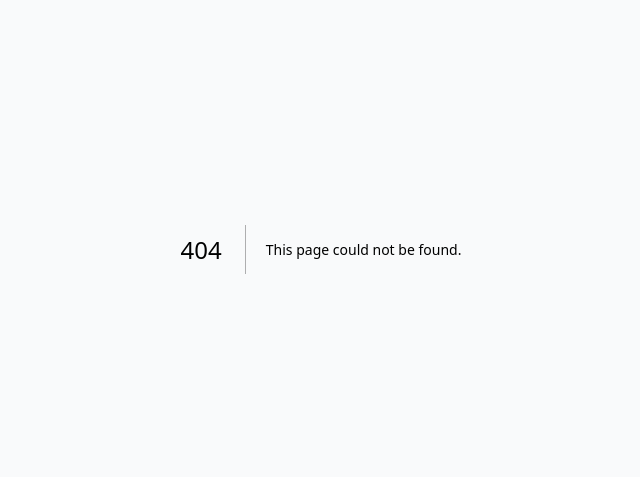
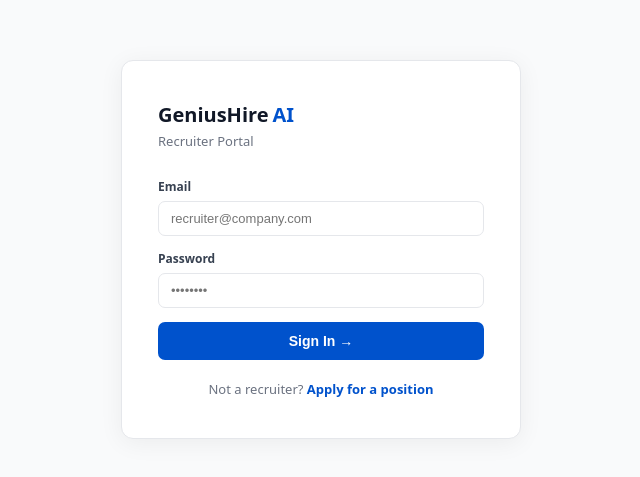
Before and after one commit to dillipb2014-spec/ai-recruiter, a Next.js app in the folder frontend/: page /login in a window 1280 px wide. Before the commit this address had no page. Shown: the part 151-628 px from the top of the page, without its empty margins (319-959 px from the left). Built offline with nearby package versions, Linux system fonts and the light colour scheme; no server answers.

Commit message:
feat: recruiter login/logout with session auth, protect dashboard

```diff
--- /dev/null
+++ b/frontend/src/app/login/page.jsx
@@ -0,0 +1,89 @@
+"use client";
+import { useState } from "react";
+import { useRouter } from "next/navigation";
+
+const API = process.env.NEXT_PUBLIC_API_URL || "http://localhost:4000";
+
+export default function LoginPage() {
+  const router = useRouter();
+  const [email, setEmail]       = useState("");
+  const [password, setPassword] = useState("");
+  const [error, setError]       = useState("");
+  const [loading, setLoading]   = useState(false);
+
+  async function handleSubmit(e) {
+    e.preventDefault();
+    setError(""); setLoading(true);
+    try {
+      const res  = await fetch(`${API}/api/admin/login`, {
+        method: "POST",
+        headers: { "Content-Type": "application/json" },
+        credentials: "include",
+        body: JSON.stringify({ email, password }),
+      });
+      const data = await res.json();
+      if (!res.ok) throw new Error(data.error || "Login failed");
+      router.push("/dashboard");
+    } catch (err) {
+      setError(err.message);
+    } finally {
+      setLoading(false);
+    }
+  }
+
+  return (
+    <main style={s.bg}>
+      <div style={s.card}>
+        <div style={s.brand}>
+          <span style={s.logo}>GeniusHire</span>
+          <span style={s.logoAi}>AI</span>
+        </div>
+        <p style={s.sub}>Recruiter Portal</p>
+
+        <form onSubmit={handleSubmit} style={{ display: "flex", flexDirection: "column", gap: 14 }}>
+          <div>
+            <label style={s.label}>Email</label>
+            <input
+              type="email" required value={email}
+              onChange={(e) => setEmail(e.target.value)}
+              style={s.input} placeholder="recruiter@company.com"
+            />
+          </div>
+          <div>
+            <label style={s.label}>Password</label>
+            <input
+              type="password" required value={password}
+              onChange={(e) => setPassword(e.target.value)}
+              style={s.input} placeholder="••••••••"
+            />
+          </div>
+          {error && <p style={s.error}>{error}</p>}
+          <button type="submit" disabled={loading} style={{ ...s.btn, opacity: loading ? 0.7 : 1 }}>
+            {loading ? "Signing in…" : "Sign In →"}
+          </button>
+        </form>
+
+        <p style={s.applyLink}>
+          Not a recruiter?{" "}
+          <a href="/apply" style={{ color: "#0052cc", fontWeight: 600, textDecoration: "none" }}>
+            Apply for a position
+          </a>
+        </p>
+      </div>
+    </main>
+  );
+}
+
+const s = {
+  bg:        { minHeight: "100vh", display: "flex", alignItems: "center", justifyContent: "center", background: "#f9fafb" },
+  card:      { background: "#fff", border: "1px solid #e5e7eb", borderRadius: 12, padding: "40px 36px", width: "100%", maxWidth: 400, boxShadow: "0 4px 24px rgba(0,0,0,0.06)" },
+  brand:     { display: "flex", alignItems: "center", gap: 4, marginBottom: 4 },
+  logo:      { fontSize: 20, fontWeight: 700, color: "#111827" },
+  logoAi:    { fontSize: 20, fontWeight: 700, color: "#0052cc" },
+  sub:       { margin: "0 0 28px", fontSize: 13, color: "#6b7280" },
+  label:     { display: "block", fontSize: 12, fontWeight: 600, color: "#374151", marginBottom: 6 },
+  input:     { width: "100%", padding: "9px 12px", border: "1px solid #e5e7eb", borderRadius: 7, fontSize: 13, color: "#111827", outline: "none", boxSizing: "border-box" },
+  btn:       { padding: "11px", background: "#0052cc", color: "#fff", border: "none", borderRadius: 7, fontSize: 14, fontWeight: 600, cursor: "pointer" },
+  error:     { margin: 0, fontSize: 12, color: "#dc2626", background: "#fee2e2", padding: "8px 12px", borderRadius: 6 },
+  applyLink: { margin: "20px 0 0", fontSize: 13, color: "#6b7280", textAlign: "center" },
+};
--- a/frontend/src/app/page.jsx
+++ b/frontend/src/app/page.jsx
@@ -52,7 +52,7 @@ export default function HomePage() {
 
         <div style={s.btnCol}>
           <a href="/apply" style={s.btnPrimary}>Apply for a Position →</a>
-          <a href="/dashboard" style={s.btnSecondary}>Recruiter Dashboard</a>
+          <a href="/dashboard" style={s.btnSecondary}>Recruiter Login</a>
         </div>
       </div>
     </main>
```
Also changed, not shown: frontend/src/app/dashboard/page.jsx (+26 -0 lines).
